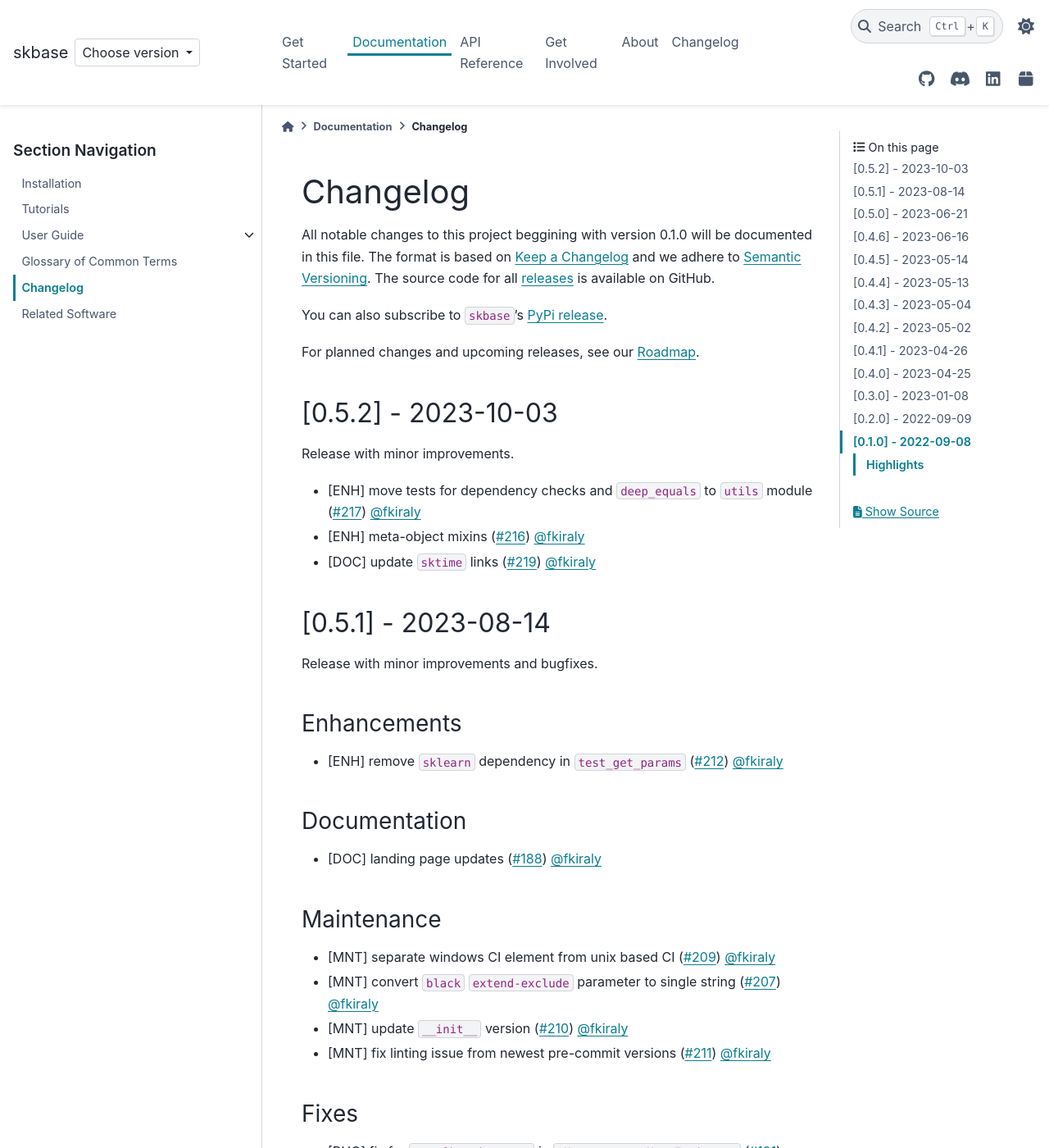
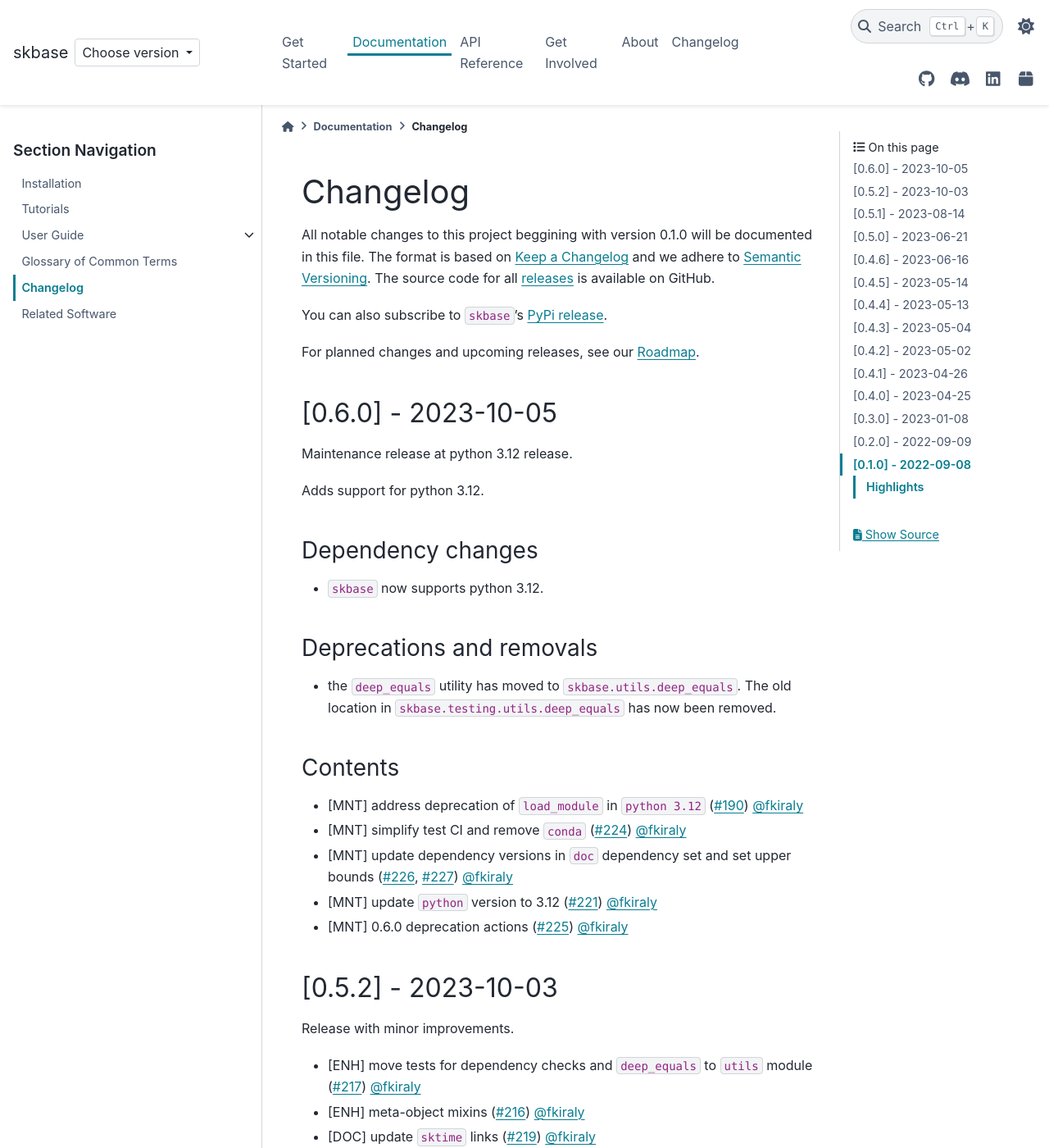
Before and after one commit to sktime/skbase, a Sphinx documentation site: the page built from docs/source/user_documentation/changelog.rst, in a window 1280 px wide and 1400 px high. Shown: the whole window at 82% size. Built offline with Sphinx 7.4.7 and the PyData theme 0.15.4, drawn with Linux system fonts in a browser that asks for light colours; comment, search, counter and statistics services are not loaded.

Commit message:
Release 0.6.0 (#223)
Release 0.6.0

* changelog
* version bump

```diff
--- a/docs/source/user_documentation/changelog.rst
+++ b/docs/source/user_documentation/changelog.rst
@@ -13,6 +13,36 @@
 `PyPi release <https://libraries.io/pypi/scikit-base>`_.
 
 For planned changes and upcoming releases, see our :ref:`roadmap`.
+
+[0.6.0] - 2023-10-05
+====================
+
+Maintenance release at python 3.12 release.
+
+Adds support for python 3.12.
+
+Dependency changes
+------------------
+
+* ``skbase`` now supports python 3.12.
+
+Deprecations and removals
+-------------------------
+
+* the ``deep_equals`` utility has moved to ``skbase.utils.deep_equals``.
+  The old location in ``skbase.testing.utils.deep_equals`` has now been removed.
+
+Contents
+--------
+
+* [MNT] address deprecation of ``load_module`` in ``python 3.12``
+  (:pr:`190`) :user:`fkiraly`
+* [MNT] simplify test CI and remove ``conda`` (:pr:`224`) :user:`fkiraly`
+* [MNT] update dependency versions in ``doc`` dependency set and set upper bounds
+  (:pr:`226`, :pr:`227`) :user:`fkiraly`
+* [MNT] update ``python`` version to 3.12 (:pr:`221`) :user:`fkiraly`
+* [MNT] 0.6.0 deprecation actions (:pr:`225`) :user:`fkiraly`
+
 
 [0.5.2] - 2023-10-03
 ====================
--- a/pyproject.toml
+++ b/pyproject.toml
@@ -1,6 +1,6 @@
 [project]
 name = "scikit-base"
-version = "0.5.2"
+version = "0.6.0"
 description = "Base classes for sklearn-like parametric objects"
 authors = [
     {name = "sktime developers", email = "sktime.toolbox@gmail.com"},
--- a/skbase/__init__.py
+++ b/skbase/__init__.py
@@ -6,4 +6,4 @@
 The included functionality makes it easy to re-use scikit-learn and
 sktime design principles in your project.
 """
-__version__: str = "0.5.2"
+__version__: str = "0.6.0"
```
Also changed, not shown: README.md (+1 -1 lines), docs/source/_static/switcher.json (+6 -1 lines).
